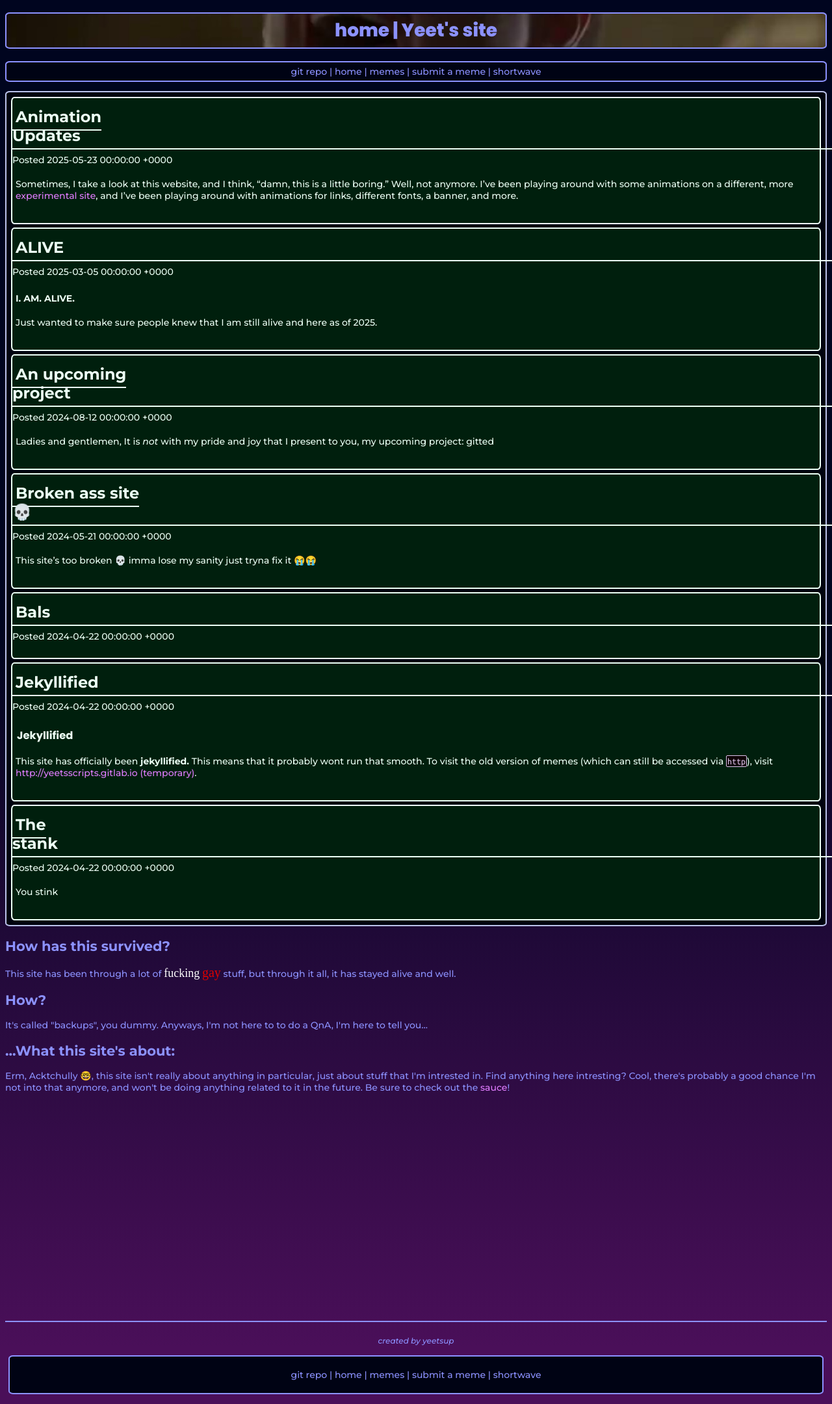
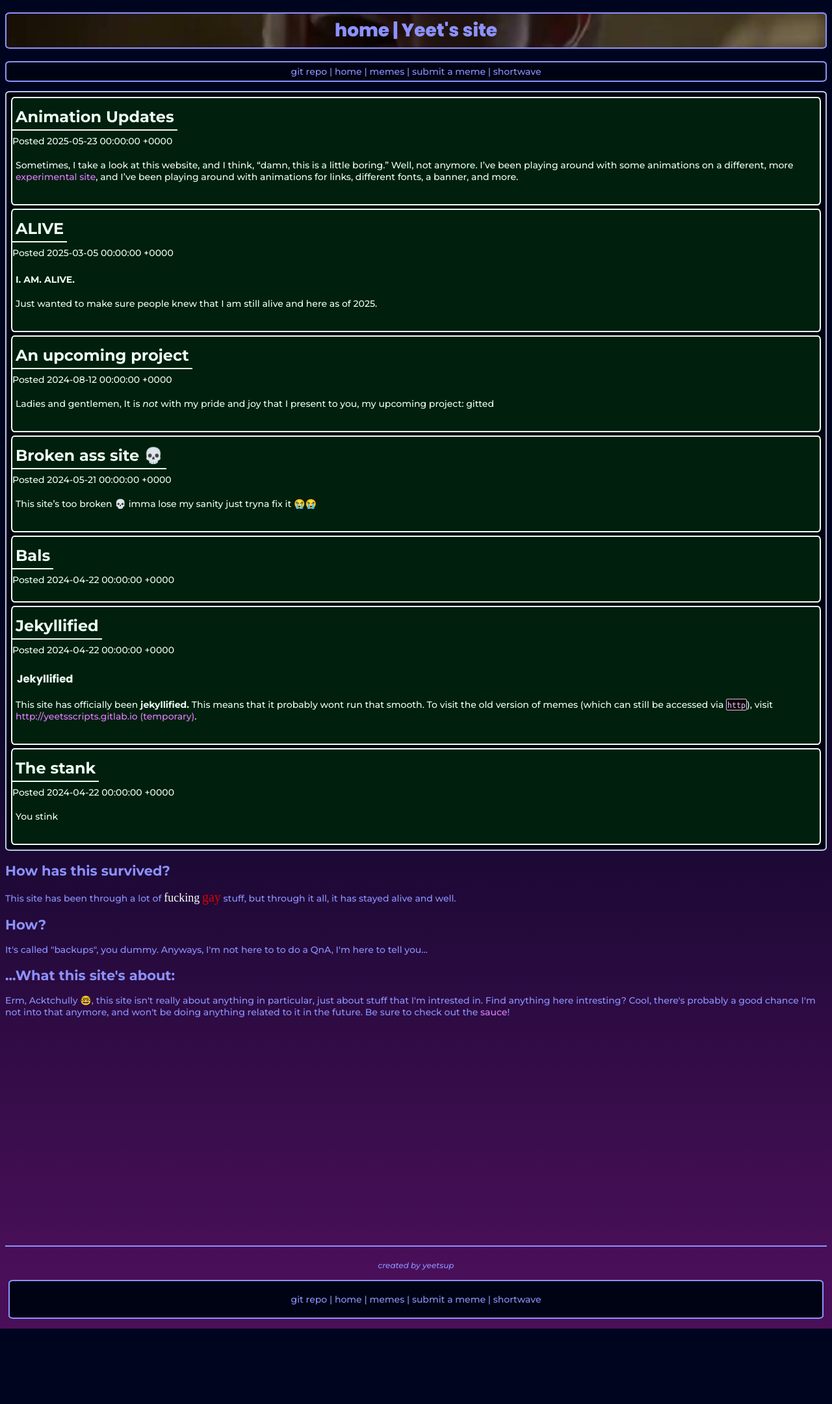
Before and after one commit to yeetssite/yeetssite.github.io, a Jekyll site: the page built from index.html, in a window 1280 px wide. Shown: the whole page at 65% size. Built offline with Jekyll 4.4.1, drawn with Linux system fonts in a browser that asks for light colours; some web fonts are replaced; a script that is not in the unit is left out; after the commit the page ends 2044 px from its top, so only the background shows below that.

Commit message:
brotha eugh

```diff
--- a/assets/css/base.css
+++ b/assets/css/base.css
@@ -326,7 +326,6 @@ video {
 	font-weight: 700;
 	padding: 5px;
 	border-bottom: 2px solid #edfff5;
-	padding-right: 100%;
 }
 .snippet .body
 {
```
